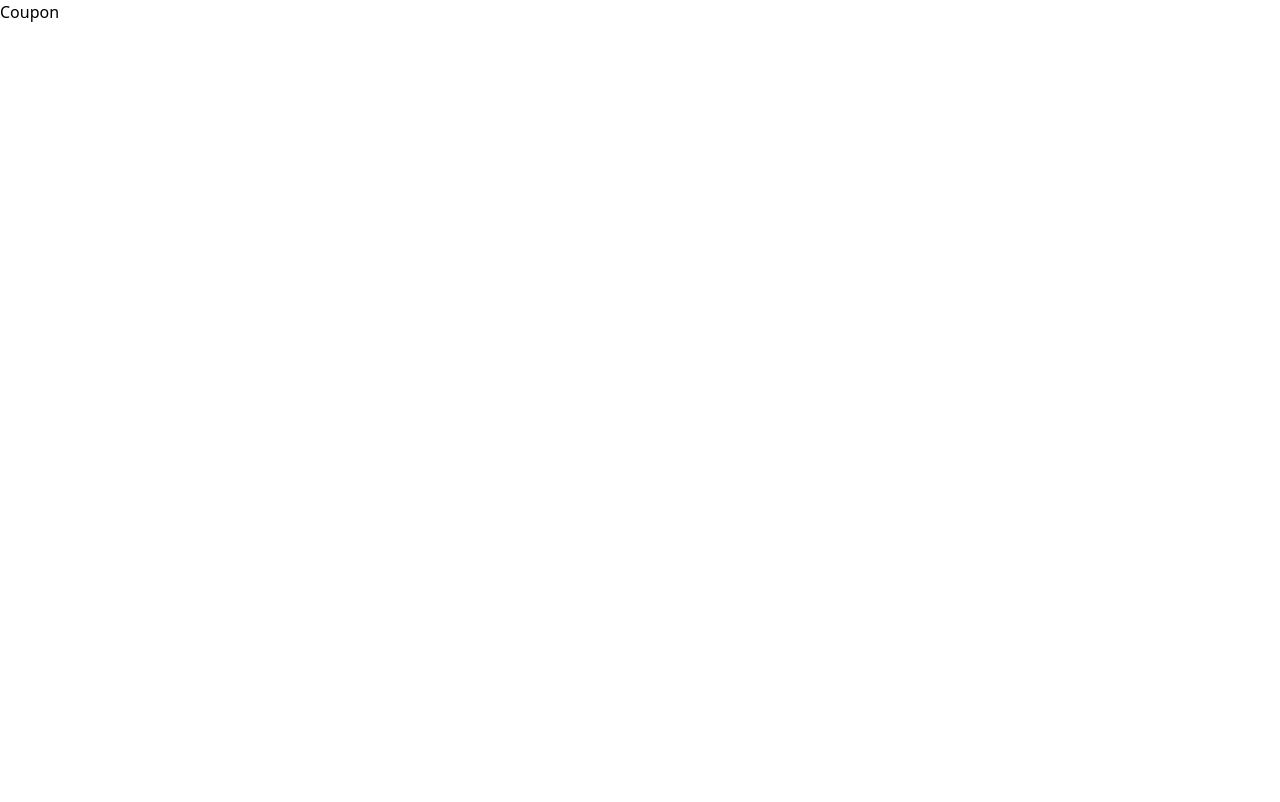
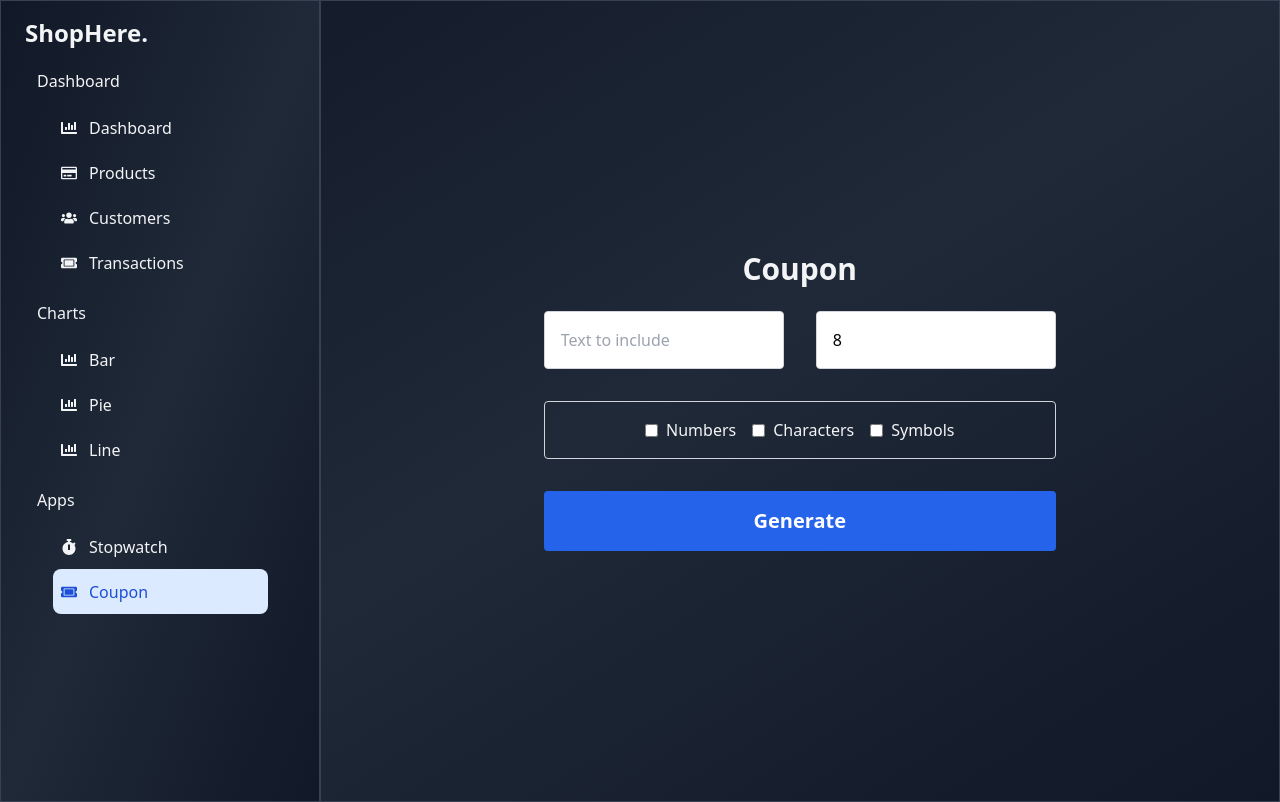
Before and after one commit to TilakRathoure/Admin-dashboard, a React (Vite) app: page /admin/coupon in a window 1280 px wide. Built offline with nearby package versions, Linux system fonts and the light colour scheme.

Commit message:
add stopwatch and coupon

```diff
--- a/src/App.tsx
+++ b/src/App.tsx
@@ -15,7 +15,6 @@ const Bar=lazy(()=>import("./pages/charts/Bar"));
 const Pie=lazy(()=>import("./pages/charts/Pie"));
 const Stopwatch=lazy(()=>import("./pages/applications/Stopwatch"))
 const Coupon=lazy(()=>import("./pages/applications/Coupon"))
-const Toss=lazy(()=>import("./pages/applications/Toss"))
 
 const App = () => {
   return (
@@ -37,7 +36,6 @@ const App = () => {
         <Route element={<Pie/>} path="/admin/pie"/>
 
         <Route element={<Stopwatch/>} path="/admin/stopwatch"/>
-        <Route element={<Toss/>} path="/admin/toss"/>
         <Route element={<Coupon/>} path="/admin/coupon"/>
 
 
--- a/src/components/AdminSidebar.tsx
+++ b/src/components/AdminSidebar.tsx
@@ -1,6 +1,6 @@
 import React from 'react'
 import { IconType } from 'react-icons';
-import { FaChartBar, FaRegCreditCard, FaUsers, FaStopwatch, FaTicketAlt, FaRocket } from 'react-icons/fa';
+import { FaChartBar, FaRegCreditCard, FaUsers, FaStopwatch, FaTicketAlt} from 'react-icons/fa';
 import { Link } from 'react-router-dom';
 
 const AdminSidebar = () => {
@@ -37,8 +37,7 @@ const AdminSidebar = () => {
           topic: "Apps",
           items: [
             { title: "Stopwatch", icon: FaStopwatch },
-            { title: "Coupon", icon: FaTicketAlt },
-            { title: "Toss", icon: FaRocket }
+            { title: "Coupon", icon: FaTicketAlt }
           ]
         }
       ];
--- a/src/components/Chart.tsx
+++ b/src/components/Chart.tsx
@@ -106,7 +106,7 @@ import {
       ],
     };
 
-    return <Bar className="text-gray-100" width={horizontal ? "200%" : ""} options={options} data={data} />;
+    return <Bar className="text-gray-100 backgco p-4" width={horizontal ? "200%" : ""} options={options} data={data} />;
   };
 
   interface DoughnutChartProps {
@@ -253,5 +253,5 @@ import {
       ],
     };
 
-    return <Line className="p-4 backgco border-2 border-gray-700" options={options} data={lineChartData} />;
+    return <Line className="p-4 w-full backgco border-2 border-gray-700" options={options} data={lineChartData} />;
   };
--- a/src/components/Loader.tsx
+++ b/src/components/Loader.tsx
@@ -1,8 +1,12 @@
+import AdminSidebar from "./AdminSidebar"
 
 
 const Loader = () => {
   return (
-    <div className="backgco h-screen w-screen">flsadfjlsk</div>
+    <div className='flex'>
+      <div className='w-1/4'><AdminSidebar/></div>
+      <div className='backgco w-3/4'>slkdf</div>
+    </div>
   )
 }
 
--- a/src/pages/applications/Coupon.tsx
+++ b/src/pages/applications/Coupon.tsx
@@ -1,9 +1,134 @@
-import React from 'react'
+import { FormEvent, useEffect, useState } from "react";
+import AdminSidebar from "../../components/AdminSidebar";
+
+const allLetters = "ABCDEFGHIJKLMNOPQRSTUVWXYZabcdefghijklmnopqrstuvwxyz";
+const allNumbers = "1234567890";
+const allSymbols = "!@#$%^&*()_+";
 
 const Coupon = () => {
+  const [size, setSize] = useState<number>(8);
+  const [prefix, setPrefix] = useState<string>("");
+  const [includeNumbers, setIncludeNumbers] = useState<boolean>(false);
+  const [includeCharacters, setIncludeCharacters] = useState<boolean>(false);
+  const [includeSymbols, setIncludeSymbols] = useState<boolean>(false);
+  const [isCopied, setIsCopied] = useState<boolean>(false);
+
+  const [coupon, setCoupon] = useState<string>("");
+
+  const copyText = async (coupon: string) => {
+    await window.navigator.clipboard.writeText(coupon);
+    setIsCopied(true);
+  };
+
+  const submitHandler = (e: FormEvent<HTMLFormElement>) => {
+    e.preventDefault();
+
+    if (!includeNumbers && !includeCharacters && !includeSymbols)
+      return alert("Please Select One At Least");
+
+    let result: string = prefix;
+    const loopLength: number = size - result.length;
+
+    for (let i = 0; i < loopLength; i++) {
+      let entireString: string = "";
+      if (includeCharacters) entireString += allLetters;
+      if (includeNumbers) entireString += allNumbers;
+      if (includeSymbols) entireString += allSymbols;
+
+      const randomNum: number = ~~(Math.random() * entireString.length);
+      result += entireString[randomNum];
+    }
+
+    setCoupon(result);
+  };
+
+  useEffect(() => {
+    setIsCopied(false);
+  }, [coupon]);
+
   return (
-    <div>Coupon</div>
-  )
-}
+    <div className="admin-container flex backgco text-gray-100">
+        <div className="w-1/4">
 
-export default Coupon
+        <AdminSidebar />
+
+        </div>
+      <main className="flex-1 p-8 w-3/4 flex flex-col justify-center items-center">
+        <h1 className="text-3xl font-bold mb-6">Coupon</h1>
+        <section>
+          <form className="grid grid-cols-2 gap-8 max-w-lg" onSubmit={submitHandler}>
+            <input
+              type="text"
+              placeholder="Text to include"
+              value={prefix}
+              onChange={(e) => setPrefix(e.target.value)}
+              maxLength={size}
+              className="text-black p-4 border border-gray-300 rounded"
+            />
+
+            <input
+              type="number"
+              placeholder="Coupon Length"
+              value={size}
+              onChange={(e) => setSize(Number(e.target.value))}
+              min={8}
+              max={25}
+              className="text-black p-4 border border-gray-300 rounded"
+            />
+
+            <fieldset className="flex items-center justify-center gap-4 p-4 border border-gray-300 rounded col-span-2">
+              <legend className="sr-only">Include</legend>
+
+              <label className="flex items-center">
+                <input
+                  type="checkbox"
+                  checked={includeNumbers}
+                  onChange={() => setIncludeNumbers((prev) => !prev)}
+                  className="mr-2"
+                />
+                <span>Numbers</span>
+              </label>
+
+              <label className="flex items-center">
+                <input
+                  type="checkbox"
+                  checked={includeCharacters}
+                  onChange={() => setIncludeCharacters((prev) => !prev)}
+                  className="mr-2"
+                />
+                <span>Characters</span>
+              </label>
+
+              <label className="flex items-center">
+                <input
+                  type="checkbox"
+                  checked={includeSymbols}
+                  onChange={() => setIncludeSymbols((prev) => !prev)}
+                  className="mr-2"
+                />
+                <span>Symbols</span>
+              </label>
+            </fieldset>
+            <button type="submit" className="font-bold text-xl py-4 bg-blue-600 text-white rounded col-span-2">
+              Generate
+            </button>
+          </form>
+
+          {coupon && (
+            <code className="relative text-xl mt-4 inline-block">
+              {coupon}{" "}
+              <span
+                onClick={() => copyText(coupon)}
+                className="cursor-pointer ml-2 text-sm bg-gray-900 text-white px-2 py-1 rounded opacity-0 hover:opacity-100 absolute top-0 left-0 w-full flex items-center justify-center"
+              >
+                {isCopied ? "Copied" : "Copy"}
+              </span>
+            </code>
+          )}
+        </section>
+      </main>
+    </div>
+  );
+};
+
+export default Coupon;
--- a/src/pages/applications/Stopwatch.tsx
+++ b/src/pages/applications/Stopwatch.tsx
@@ -1,29 +1,69 @@
-import { useEffect, useState } from 'react';
+import AdminSidebar from "../../components/AdminSidebar";
+import { useState, useEffect } from "react";
+
+const formatTime = (timeInSeconds: number) => {
+  const hours = Math.floor(timeInSeconds / 3600);
+  const minutes = Math.floor((timeInSeconds % 3600) / 60);
+  const seconds = timeInSeconds % 60;
+
+  const hoursto:string = hours>=9 ? hours.toString() : `0${hours}`
+  const minutesto:string = minutes>=9 ? minutes.toString() : `0${minutes}`
+  const secondsto:string = seconds>=9 ? seconds.toString() : `0${seconds}`
+
+  return `${hoursto}:${minutesto}:${secondsto}`;
+};
 
 const Stopwatch = () => {
-  const [count, setCount] = useState<number>(0);
-  const [start,setStart]= useState<boolean>(false);
+  const [time, setTime] = useState<number>(0);
+  const [isRunning, setIsRunning] = useState<boolean>(false);
 
+  const resetHandler = () => {
+    setTime(0);
+    setIsRunning(false);
+  };
 
-  useEffect(()=>{
+  useEffect(() => {
+    let intervalID: ReturnType<typeof setInterval> ;
+    if (isRunning)
+      intervalID = setInterval(() => {
+        setTime((prev) => prev + 1);
+      }, 1000);
 
-    if(start){
-
-      setCount(count+1);
-    }
-
-  },[count,start])
-
-
+    return () => {
+      clearInterval(intervalID);
+    };
+  }, [isRunning]);
 
   return (
-    <div>
-      {count}
-      <button onClick={()=>setStart(true)}>Start</button>
-      <button onClick={()=>setStart(false)}>Stop</button>
-      <button onClick={()=>setCount(0)}>reset</button>
+    <div className="flex backgco text-gray-100">
+      <div className="w-1/4">
+      <AdminSidebar />
+      </div>
+      <main className="w-3/4 flex flex-col p-16 h-screen">
+        <h1 className="text-3xl font-bold mb-8">Stopwatch</h1>
+        <section className="flex flex-col items-center justify-center h-full gap-8">
+          <div className="stopwatch text-center">
+            <h2 className="text-2xl font-light">{formatTime(time)}</h2>
+            <div className="flex gap-4 mt-8">
+              <button
+                onClick={() => setIsRunning((prev) => !prev)}
+                className="px-8 py-4 bg-blue-600 text-white font-bold rounded-lg hover:bg-blue-700"
+              >
+                {isRunning ? "Stop" : "Start"}
+              </button>
+              <button
+                onClick={resetHandler}
+                className="px-8 py-4 bg-red-600 text-white font-bold rounded-lg hover:bg-red-700"
+              >
+                Reset
+              </button>
+            </div>
+          </div>
+        </section>
+      </main>
     </div>
   );
+
 };
 
 export default Stopwatch;
--- a/src/pages/applications/Toss.tsx
+++ /dev/null
@@ -1,7 +0,0 @@
-const Toss = () => {
-  return (
-    <div>Toss</div>
-  )
-}
-
-export default Toss
--- a/src/pages/charts/Bar.tsx
+++ b/src/pages/charts/Bar.tsx
@@ -22,7 +22,7 @@ const Bar = () => {
       <div className="w-1/4">
       <AdminSidebar />
       </div>
-      <main className="w-3/4 overflow-auto backgco text-white">
+      <main className="w-3/4 overflow-auto backgco text-white p-7">
         <h1>Bar Charts</h1>
         <section>
           <BarChart
```
Also changed, not shown: src/pages/charts/Line.tsx (+4 -4 lines).
